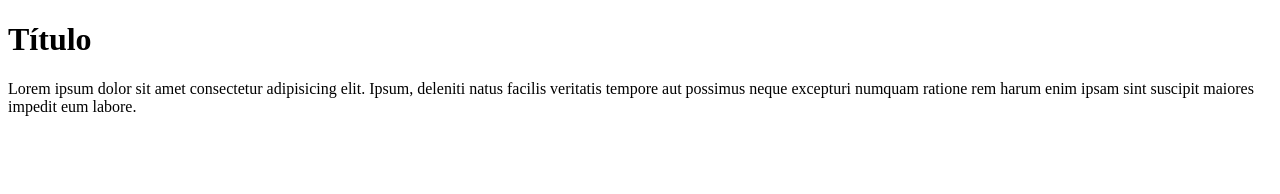
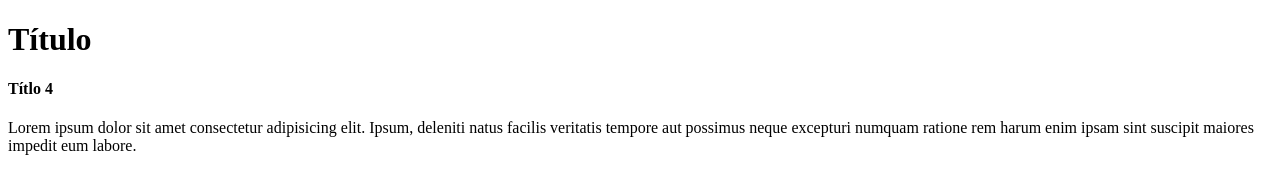
Before and after one commit to Robert-025/PrimeiroProjeto, a plain HTML site: page index.html in a window 1280 px wide. Drawn offline with Linux system fonts and the light colour scheme.

Commit message:
h4 adicionado

```diff
--- a/index.html
+++ b/index.html
@@ -9,6 +9,8 @@
 
     <h1>Título</h1>
 
+    <h4>Títlo 4</h4>
+
     <p>Lorem ipsum dolor sit amet consectetur adipisicing elit. Ipsum, deleniti natus facilis veritatis tempore aut possimus neque excepturi numquam ratione rem harum enim ipsam sint suscipit maiores impedit eum labore.</p>
 
 </body>
```
